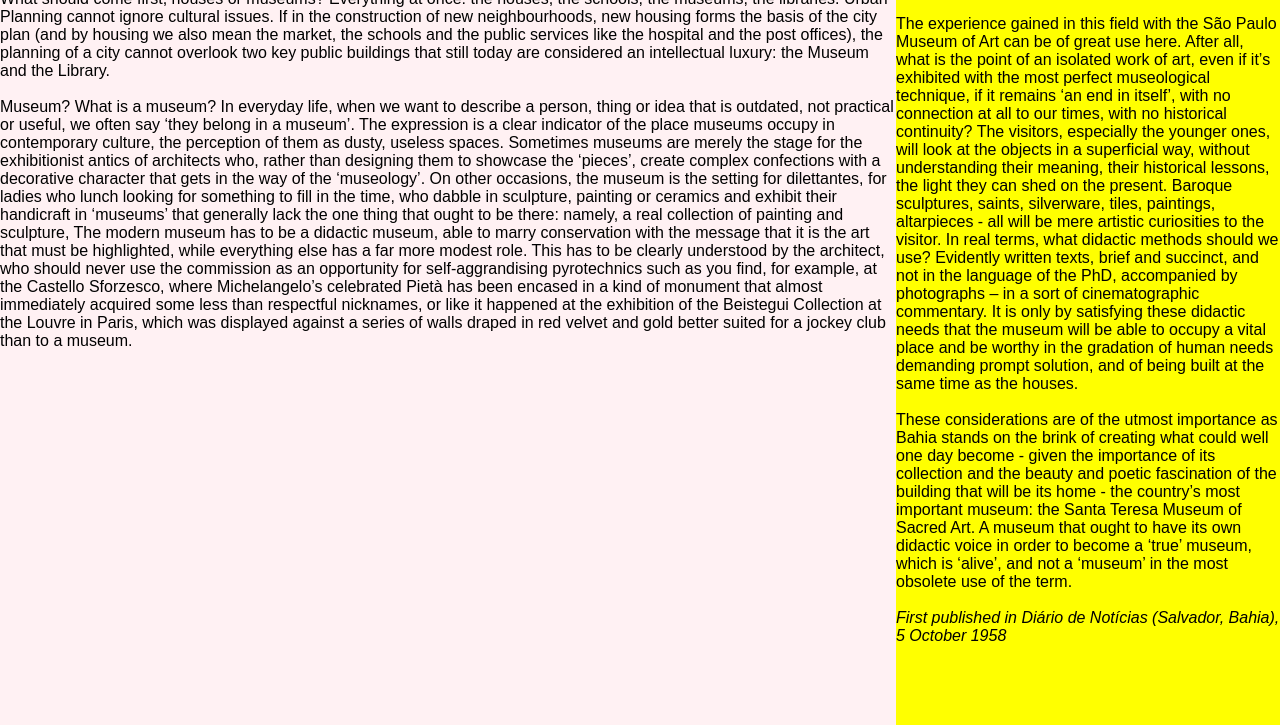
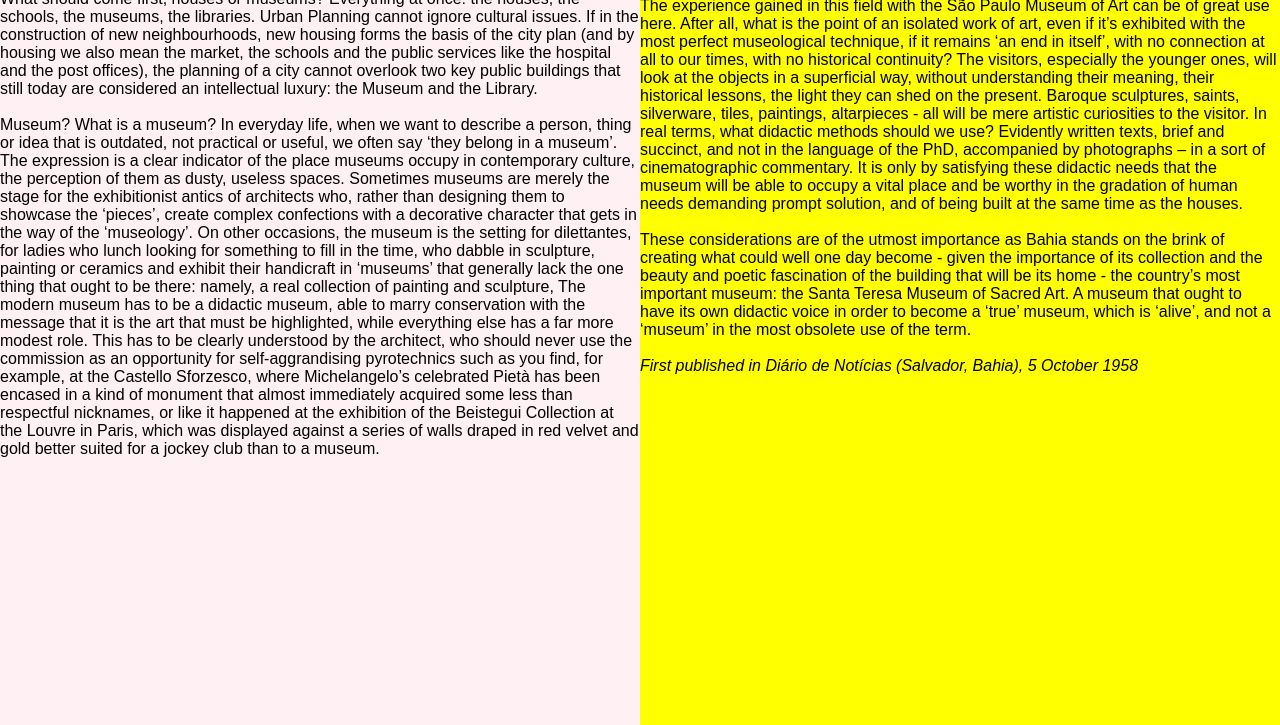
Before and after one commit to talia-li/redesigned-system, a plain HTML site: page exercises/exercise-02/index.html in a window 1280 px wide. Shown: the part 75-800 px from the top of the page. Drawn offline with Linux system fonts and the light colour scheme.

Commit message:
Update styles.css

```diff
--- a/exercises/exercise-02/styles/styles.css
+++ b/exercises/exercise-02/styles/styles.css
@@ -25,17 +25,17 @@ body {
     background-color: yellow;
     display: inline-block;
     float: left;
-    width: 30%;
+    width: 50%;
     height: 100%;
   }
 
   .main {
     background-color: rgba(255, 192, 203, 0.226);
     display: inline-block;
-    width: 70%;
+    width: 50%;
     float: left;
     height: 100%;
-    margin: 10;
-    padding:0;
+    margin: 20;
+    padding:10;
     box-sizing:border-box
   }
```
